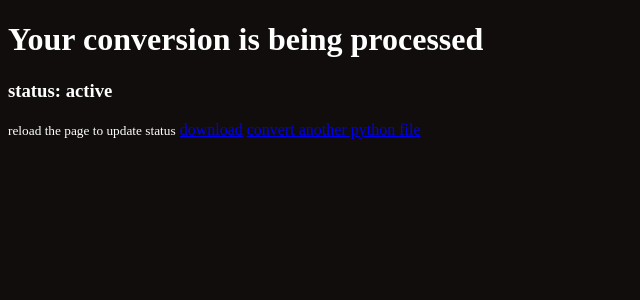
After one commit to kvandeh/py2exe, a Flask app: template app/templates/view_conversion.html in a window 1280 px wide. The commit adds this page. Shown: the top 300 px of the page, without its empty margins (0-640 px from the left). Run offline with Flask 3, Linux system fonts and the light colour scheme; the template is opened without the code that fills it: most values are stand-ins (such as "Sample title", 1, 10 or a date in 2020); parts of the project's set-up code (start-up, migrations or seed data) failed here and were passed over.

Commit message:
view conversion

```diff
--- a/app/convert.py
+++ b/app/convert.py
@@ -18,6 +18,6 @@ def convert(directory):
             if os.path.exists(f"instance/conversions/{directory}/dist/{filename.split(".")[0]}/{filename.split(".")[0]}.exe"):
                 info_file.write("Finshed conversion successfully\n")
 
-            info_file.write("Starting zip archive creation")
+            info_file.write("Starting zip archive creation\n")
             shutil.make_archive(f"instance/conversions/{directory}/output", "zip", f"instance/conversions/{directory}/dist")
             info_file.write("Created zip archive - ready for download")
--- a/app/static/css/main.css
+++ b/app/static/css/main.css
@@ -1,7 +1,9 @@
 :root {
     --bg-color: #110d0d;
+    --text-color: #ffffff;
 }
 
 body {
     background-color: var(--bg-color);
+    color: var(--text-color);
 }
--- /dev/null
+++ b/app/templates/view_conversion.html
@@ -0,0 +1,18 @@
+{% extends 'base.html' %}
+
+{% block head %}
+{% endblock %}
+
+
+{% block body %}
+
+<h1>Your conversion is being processed</h1>
+<h3>status: {{ status }}</h3>
+<small>reload the page to update status</small>
+
+{% if download %}
+<a href="{{ download }}">download</a>
+<a href="{{ url_for('convert') }}">convert another python file</a>
+{% endif %}
+
+{% endblock %}
```
Also changed, not shown: app/routs.py (+16 -1 lines), app/static/js/convert.js (added, +24 -0 lines), app/templates/convert.html (+1 -26 lines).
